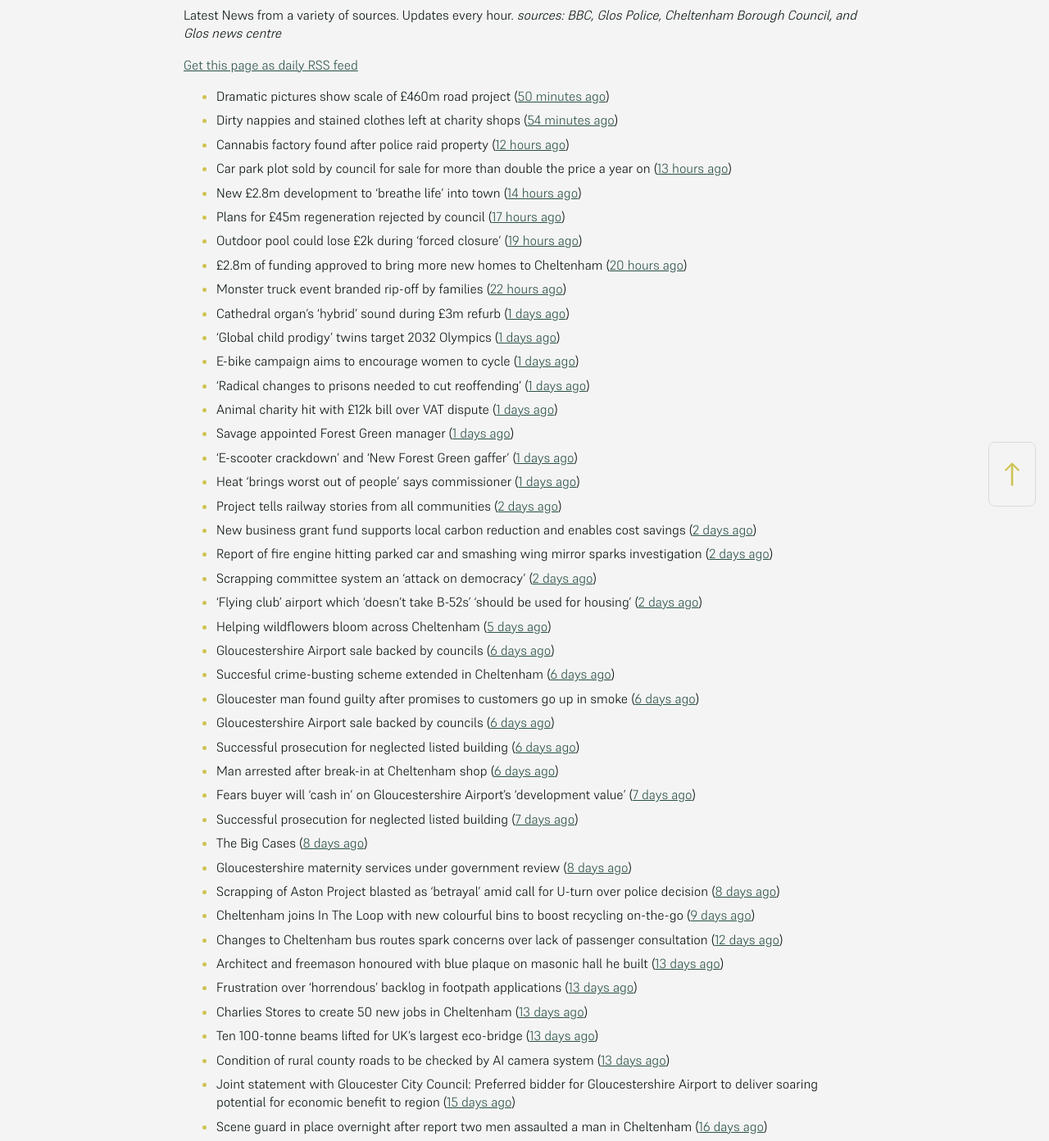
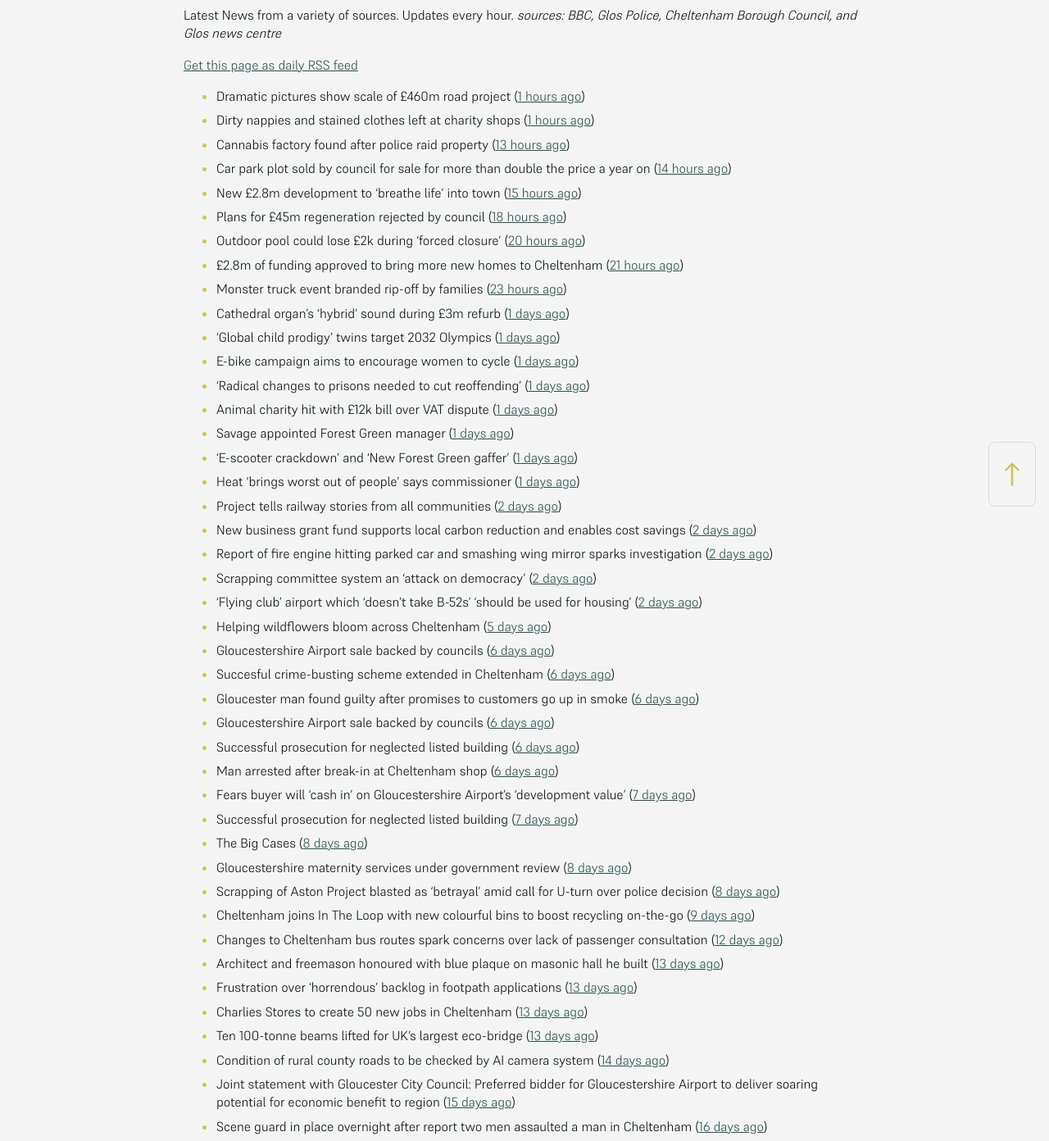
Before and after one commit to mat-0/cheltenham-open-data, a Jekyll site: the page built from _pages/news.md, in a window 1280 px wide. Shown: the part 266-1658 px from the top of the page at 82% size. Built offline with Jekyll 4.4.1, drawn with Linux system fonts in a browser that asks for light colours.

Commit message:
Updated 2025-07-03 06:59:59

```diff
--- a/_pages/news.md
+++ b/_pages/news.md
@@ -12,15 +12,15 @@ _sources: BBC, Glos Police, Cheltenham Borough Council, and Glos news centre_
 [Get this page as daily RSS feed](/daily.rss)
 
 <!-- news_marker starts -->
-- Dramatic pictures show scale of £460m road project ([50 minutes ago](https://www.bbc.com/news/articles/c20wwle56gqo))
-- Dirty nappies and stained clothes left at charity shops ([54 minutes ago](https://www.bbc.com/news/articles/cy5w35506zko))
-- Cannabis factory found after police raid property ([12 hours ago](https://www.bbc.com/news/articles/cx2jxv80022o))
-- Car park plot sold by council for sale for more than double the price a year on ([13 hours ago](https://gloucesternewscentre.co.uk/car-park-plot-sold-by-council-for-sale-for-more-than-double-the-price-a-year-on/))
-- New £2.8m development to 'breathe life' into town ([14 hours ago](https://www.bbc.com/news/articles/cvg8n8djp0no))
-- Plans for £45m regeneration rejected by council ([17 hours ago](https://www.bbc.com/news/articles/ckg3jn2207ro))
-- Outdoor pool could lose £2k during 'forced closure' ([19 hours ago](https://www.bbc.com/news/articles/cvg885vxldgo))
-- £2.8m of funding approved to bring more new homes to Cheltenham ([20 hours ago](https://www.cheltenham.gov.uk/news/article/3027/28m_of_funding_approved_to_bring_more_new_homes_to_cheltenham))
-- Monster truck event branded rip-off by families ([22 hours ago](https://www.bbc.com/news/articles/c4gdmy874q4o))
+- Dramatic pictures show scale of £460m road project ([1 hours ago](https://www.bbc.com/news/articles/c20wwle56gqo))
+- Dirty nappies and stained clothes left at charity shops ([1 hours ago](https://www.bbc.com/news/articles/cy5w35506zko))
+- Cannabis factory found after police raid property ([13 hours ago](https://www.bbc.com/news/articles/cx2jxv80022o))
+- Car park plot sold by council for sale for more than double the price a year on ([14 hours ago](https://gloucesternewscentre.co.uk/car-park-plot-sold-by-council-for-sale-for-more-than-double-the-price-a-year-on/))
+- New £2.8m development to 'breathe life' into town ([15 hours ago](https://www.bbc.com/news/articles/cvg8n8djp0no))
+- Plans for £45m regeneration rejected by council ([18 hours ago](https://www.bbc.com/news/articles/ckg3jn2207ro))
+- Outdoor pool could lose £2k during 'forced closure' ([20 hours ago](https://www.bbc.com/news/articles/cvg885vxldgo))
+- £2.8m of funding approved to bring more new homes to Cheltenham ([21 hours ago](https://www.cheltenham.gov.uk/news/article/3027/28m_of_funding_approved_to_bring_more_new_homes_to_cheltenham))
+- Monster truck event branded rip-off by families ([23 hours ago](https://www.bbc.com/news/articles/c4gdmy874q4o))
 - Cathedral organ's 'hybrid' sound during £3m refurb ([1 days ago](https://www.bbc.com/news/articles/cy4nngn7pgxo))
 - 'Global child prodigy' twins target 2032 Olympics ([1 days ago](https://www.bbc.com/news/articles/c0k7x723zr1o))
 - E-bike campaign aims to encourage women to cycle ([1 days ago](https://www.bbc.com/news/articles/c9w11l9y7qno))
@@ -52,7 +52,7 @@ _sources: BBC, Glos Police, Cheltenham Borough Council, and Glos news centre_
 - Frustration over ‘horrendous’ backlog in footpath applications ([13 days ago](https://gloucesternewscentre.co.uk/frustration-over-horrendous-backlog-in-footpath-applications/))
 - Charlies Stores to create 50 new jobs in Cheltenham ([13 days ago](https://gloucesternewscentre.co.uk/charlies-stores-to-create-50-new-jobs-in-cheltenham/))
 - Ten 100-tonne beams lifted for UK’s largest eco-bridge ([13 days ago](https://www.bbc.co.uk/sounds/play/p0lk57bp))
-- Condition of rural county roads to be checked by AI camera system ([13 days ago](https://gloucesternewscentre.co.uk/condition-of-rural-county-roads-to-be-checked-by-ai-camera-system/))
+- Condition of rural county roads to be checked by AI camera system ([14 days ago](https://gloucesternewscentre.co.uk/condition-of-rural-county-roads-to-be-checked-by-ai-camera-system/))
 - Joint statement with Gloucester City Council: Preferred bidder for Gloucestershire Airport to deliver soaring potential for economic benefit to region ([15 days ago](https://www.cheltenham.gov.uk/news/article/3021/joint_statement_with_gloucester_city_council_preferred_bidder_for_gloucestershire_airport_to_deliver_soaring_potential_for_economic_benefit_to_region))
 - Scene guard in place overnight after report two men assaulted a man in Cheltenham ([16 days ago](https://gloucesternewscentre.co.uk/scene-guard-in-place-overnight-after-report-two-men-assaulted-a-man-in-cheltenham/))
 - Man sentenced for illegal tobacco sales ([16 days ago](https://gloucesternewscentre.co.uk/man-sentenced-for-illegal-tobacco-sales/))
```
Also changed, not shown: _data/flood.json (+5 -27 lines), index.md (+4 -4 lines).
